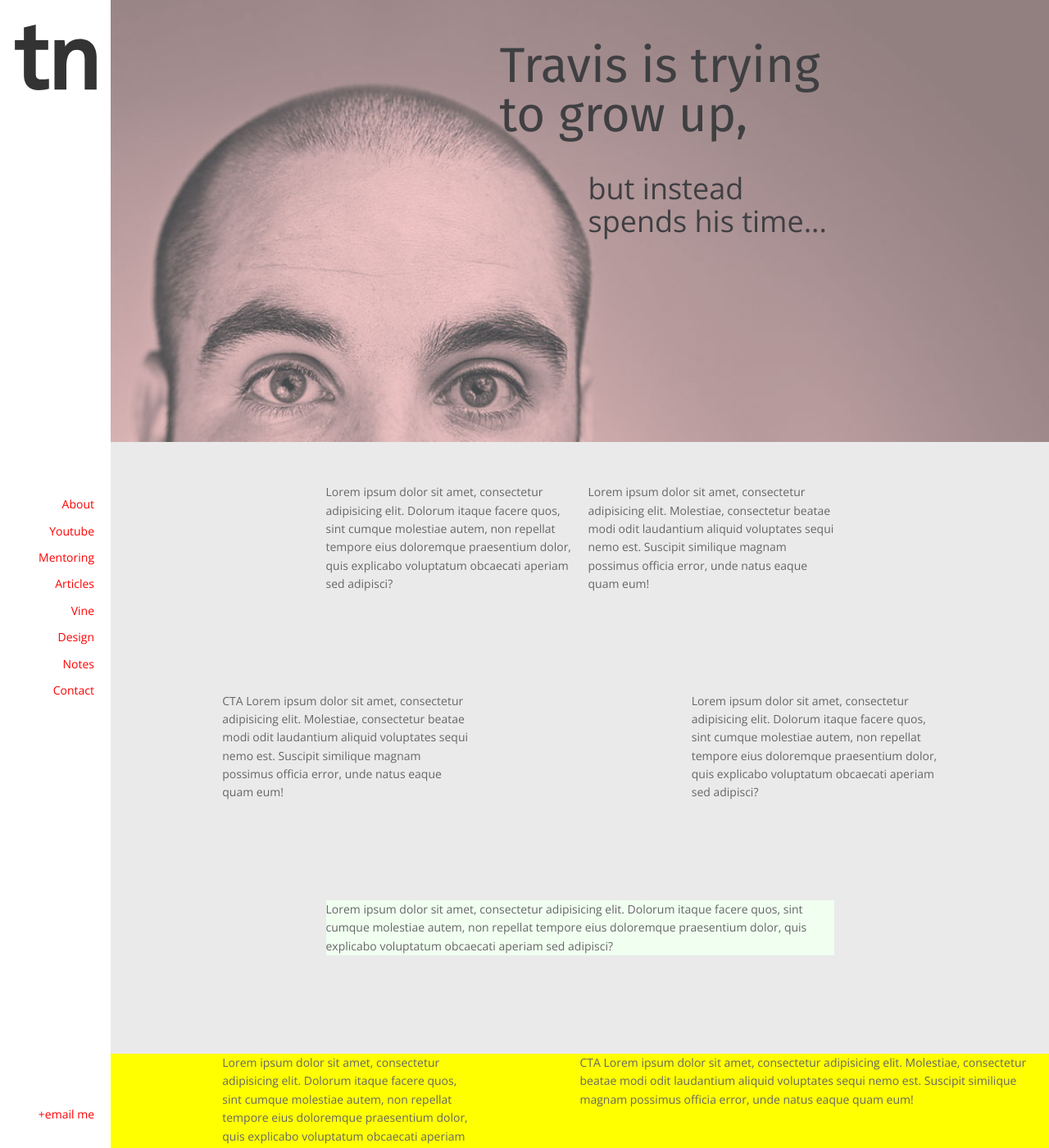
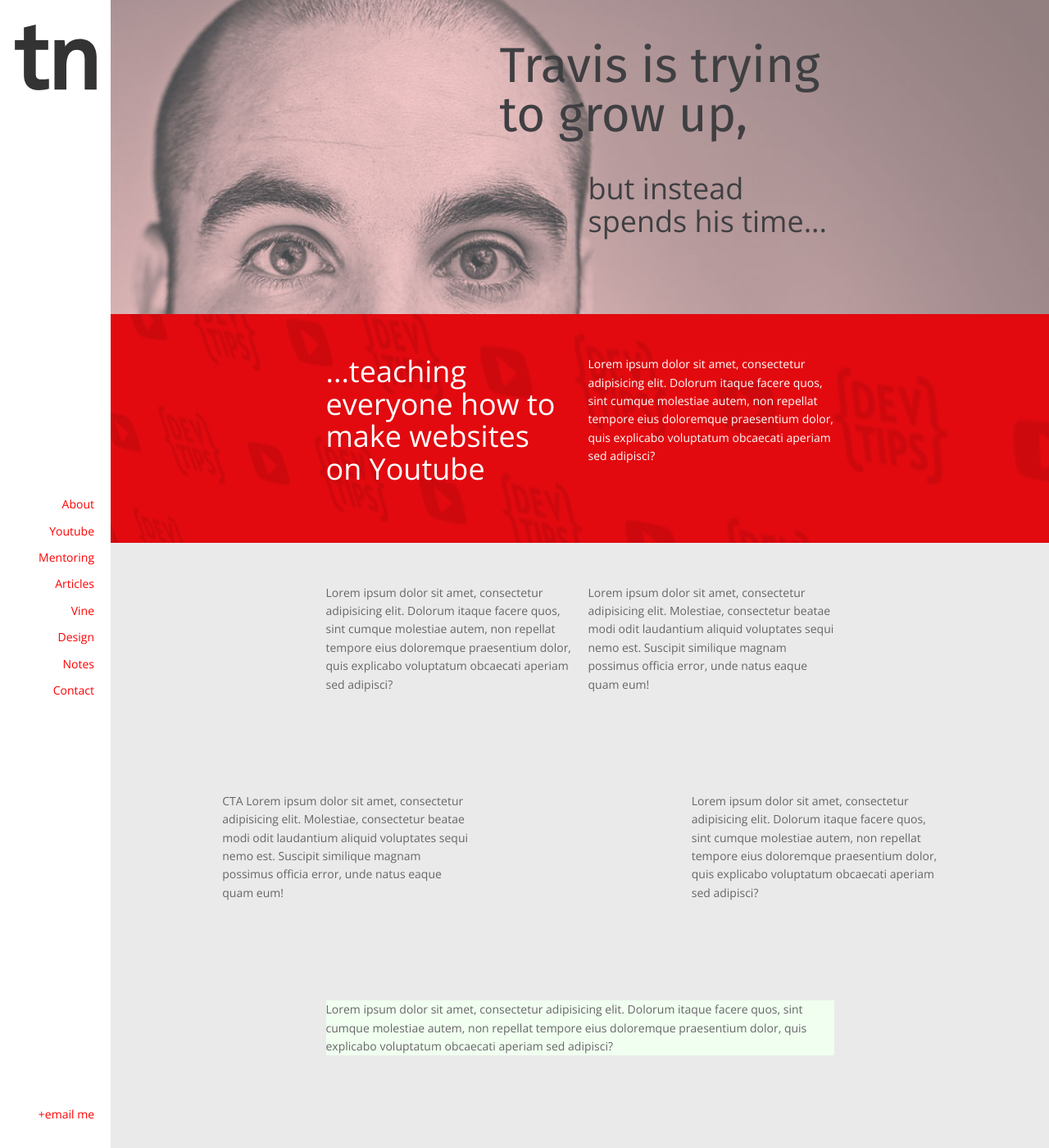
Before and after one commit to rblake1010/portfolio-devtips-next, a Jekyll site: the page built from index.html, in a window 1280 px wide and 1400 px high. Shown: the whole window at 82% size. Built offline with Jekyll 4.4.1, drawn with Linux system fonts in a browser that asks for light colours.

Commit message:
development started on youtube section

```diff
--- /dev/null
+++ b/_includes/section-youtube.html
@@ -0,0 +1 @@
+<section class="youtube"><div class="flex flex-center"><div class="col-1"><p> Lorem ipsum dolor sit amet, consectetur adipisicing elit. Dolorum itaque facere quos, sint cumque molestiae autem, non repellat tempore eius doloremque praesentium dolor, quis explicabo voluptatum obcaecati aperiam sed adipisci?</p></div><div class="col-1 order-first"><p class="home-lead outdented">...teaching everyone how to make websites on Youtube</p></div></div></section>
--- a/assets/css/base/_typography.scss
+++ b/assets/css/base/_typography.scss
@@ -52,4 +52,7 @@ hr{
 .home-lead{
 	font-size:36px;
 	line-height:1.1;
+	&.outdented{
+
+	}
 }
--- a/assets/css/main.css
+++ b/assets/css/main.css
@@ -536,12 +536,18 @@ section.about {
         margin-left: auto;
         max-width: 300px; } }
   section.about .home-lead {
-    padding-bottom: 180px; }
+    padding-bottom: 24px; }
     @media (max-width: 640px) {
       section.about .home-lead {
         margin-right: auto;
         margin-left: auto;
         max-width: 300px; } }
+
+section.youtube {
+  background-image: url(/assets/img/youtube-bg.gif);
+  background-position: center;
+  background-size: cover;
+  color: #fff; }
 
 .home-wrap {
   display: -webkit-box;
--- a/assets/css/partials/_home-about.scss
+++ b/assets/css/partials/_home-about.scss
@@ -21,7 +21,7 @@ section.about{
 		}
 	}
 	.home-lead{
-		padding-bottom: 180px;
+		padding-bottom: 24px;
 		@media (max-width:640px){
 			margin-right: auto;
 			margin-left: auto;
--- /dev/null
+++ b/assets/css/partials/_home-youtube.scss
@@ -0,0 +1,6 @@
+section.youtube{
+	background-image: url(/assets/img/youtube-bg.gif);
+	background-position:center;
+	background-size:cover;
+	color: #fff;
+}
--- a/assets/css/partials/_partials-dir.scss
+++ b/assets/css/partials/_partials-dir.scss
@@ -1,2 +1,3 @@
 @import 'header';
 @import 'home-about';
+@import 'home-youtube';
--- /dev/null
+++ b/assets/jade/section-youtube.jade
@@ -0,0 +1,6 @@
+section.youtube
+	.flex.flex-center
+		.col-1
+			p  Lorem ipsum dolor sit amet, consectetur adipisicing elit. Dolorum itaque facere quos, sint cumque molestiae autem, non repellat tempore eius doloremque praesentium dolor, quis explicabo voluptatum obcaecati aperiam sed adipisci?
+		.col-1.order-first
+			p.home-lead.outdented ...teaching everyone how to make websites on Youtube
--- a/index.html
+++ b/index.html
@@ -7,6 +7,7 @@ title: Your New Jekyll Site
     {% include header.html %}
     <div class="home-sections">
     	{% include section-about.html %}
+    	{% include section-youtube.html %}
     	{% include columns.html %}
     	<div style="height:2000px;"></div>
     </div>
```
